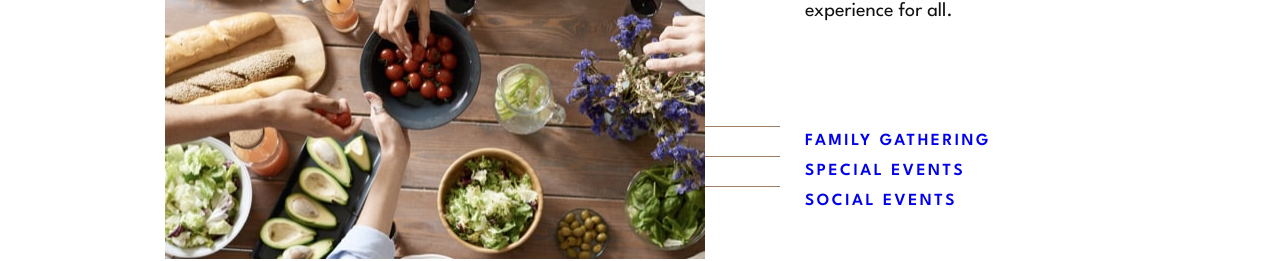
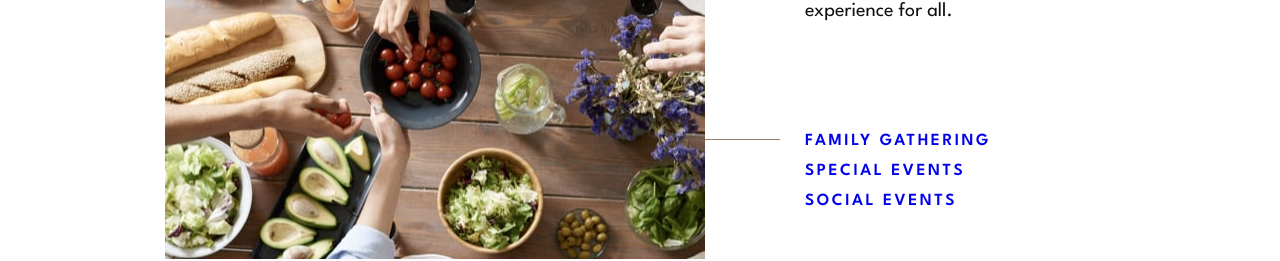
Before and after one commit to annaduong17/restaurant-website, a React (Create React App) app: page / in a window 1280 px wide. Shown: the part 3480-3741 px from the top of the page. Built offline with nearby package versions, Linux system fonts and the light colour scheme.

Commit message:
show correct span depending on the event chosen

```diff
--- a/src/components/EventNavLinks.js
+++ b/src/components/EventNavLinks.js
@@ -4,15 +4,15 @@ function EventNavLinks({ activeEvent, toggleActiveEvent }) {
   return (
     <div className='event-navlinks'>
       <div>
-        <span></span>
+        {activeEvent === "FAMILY GATHERING" && <span className='first'></span>}
         <NavLink onClick={toggleActiveEvent} className={`link ${activeEvent === "FAMILY GATHERING" ? "eventActive" : ""}`}>FAMILY GATHERING</NavLink>
       </div>
       <div>
-      <span></span>
+      {activeEvent === "SPECIAL EVENTS" && <span className='second'></span>}
         <NavLink onClick={toggleActiveEvent} className={`link ${activeEvent === "SPECIAL EVENTS" ? "eventActive" : ""}`}>SPECIAL EVENTS</NavLink>
       </div>
       <div>
-      <span></span>
+      {activeEvent === "SOCIAL EVENTS" && <span className='third'></span>}
         <NavLink onClick={toggleActiveEvent} className={`link ${activeEvent === "SOCIAL EVENTS" ? "eventActive" : ""}`}>SOCIAL EVENTS</NavLink>
       </div>
     </div>
--- a/src/index.scss
+++ b/src/index.scss
@@ -245,14 +245,28 @@ button {
 .event-navlinks {
   margin-top: 100px;
   position: relative;
+  color: $light-gray;
 
   span {
     width: 95px;
     height: 1px;
     background-color: $beaver;
     position: absolute;
+    margin-top: 5px;
     left: -120px;
     z-index: -1;
+
+    &.first {
+      top: 8px;
+    }
+
+    &.second {
+      top: 38px;
+    }
+
+    &.third {
+      top: 68px;
+    }
   }
 
   .link {
```
